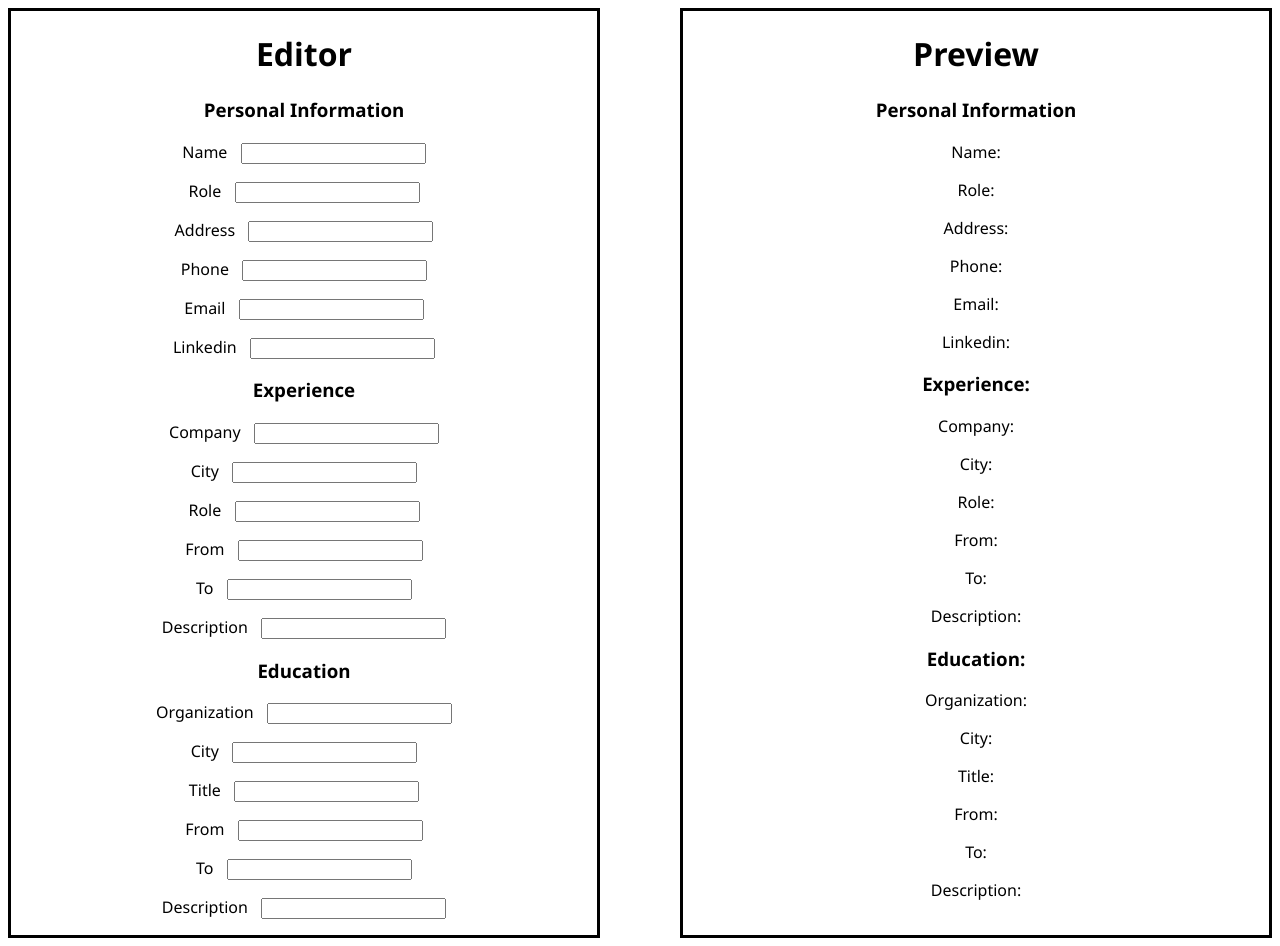
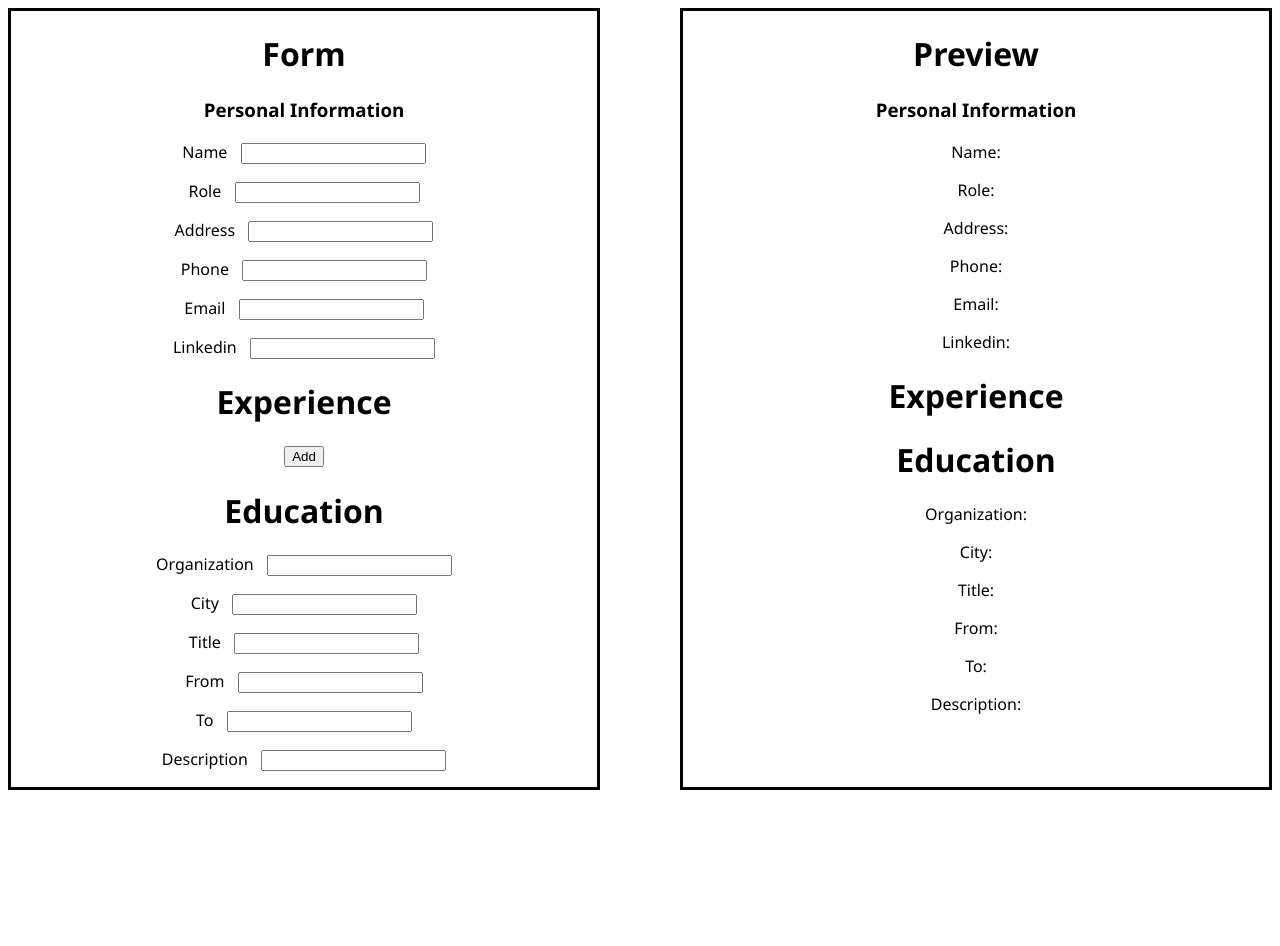
Before and after one commit to acamposcar/odin-cv, a React (Create React App) app: page / in a window 1280 px wide. After the commit the page ends 800 px from the top, so only its background shows below. Built offline with nearby package versions, Linux system fonts and the light colour scheme.

Commit message:
Organize files

```diff
--- a/package.json
+++ b/package.json
@@ -9,6 +9,7 @@
     "react": "^17.0.2",
     "react-dom": "^17.0.2",
     "react-scripts": "5.0.0",
+    "uniqid": "^5.4.0",
     "web-vitals": "^2.1.4"
   },
   "scripts": {
--- a/src/components/Wrapper.js
+++ b/src/components/Wrapper.js
@@ -1,10 +1,11 @@
 import React, { Component } from 'react';
-import PersonalInformationEditor from "./edit/PersonalInformationEditor";
-import ExperienceEditor from "./edit/ExperienceEditor";
-import EducationEditor from './edit/EducationEditor';
+import PersonalInformationEditor from "./forms/PersonalInformationEditor";
+import ExperienceEditor from "./forms/ExperienceEditor";
+import EducationEditor from './forms/EducationEditor';
 import PersonalInformationPreview from "./preview/PersonalInformationPreview";
 import ExperiencePreview from "./preview/ExperiencePreview";
 import EducationPreview from './preview/EducationPreview';
+import uniqid from "uniqid";
 
 
 
@@ -15,6 +16,11 @@ class Wrapper extends Component {
     this.handleChangePersonal = this.handleChangePersonal.bind(this);
     this.handleChangeExperience = this.handleChangeExperience.bind(this);
     this.handleChangeEducation = this.handleChangeEducation.bind(this);
+    this.handleSubmitExperience = this.handleSubmitExperience.bind(this);
+    this.handleDelete = this.handleDelete.bind(this);
+    this.handleEdit = this.handleEdit.bind(this);
+    this.hideComponent = this.hideComponent.bind(this);
+    this.addExperience = this.addExperience.bind(this);
 
     this.state = {
         personal:{
@@ -27,6 +33,7 @@ class Wrapper extends Component {
         },
         experience: [],
         company: {
+            id: uniqid(),
             name: '',
             city: '',
             role: '',
@@ -36,14 +43,23 @@ class Wrapper extends Component {
         },
         education: [],
         organization: {
+            id: uniqid(),
             organization: '',
             city: '',
             title: '',
             from: '',
             to: '',
             description: '',
+        },
+        showHideEducation: false,
+        showHideExperience: false,
+    };
   }
-    };
+
+    addExperience() {
+        this.setState({
+            experience: this.state.experience.concat(this.state.company),
+        });
     }
 
     handleChangePersonal(event) {
@@ -61,8 +77,7 @@ class Wrapper extends Component {
                 ...prevState.company,
                 [event.target.name]: event.target.value
             },
-            experience: this.state.experience.concat(this.state.company)
-        }))
+        }));
     }
 
     handleChangeEducation(event) {
@@ -71,18 +86,71 @@ class Wrapper extends Component {
                 ...prevState.organization,
                 [event.target.name]: event.target.value
             }
-        }))
+        }));
     }
 
 
+    handleSubmitExperience(event, companyID) {
+        console.log(companyID);
+        this.setState({
+            experience: this.state.experience.map(item => (item.id === companyID ? this.state.company : item)),
+            company: {
+                id: uniqid(),
+                name: '',
+                city: '',
+                role: '',
+                from: '',
+                to: '',
+                description: '',
+            },
+            showHideExperience: !this.state.showHideExperience
+        });
+    }
+
+    handleUpdate(companyID, text) {
+        this.setState({
+            experience: this.state.experience.map(item => (item.id === companyID ? this.state.company : item))
+        });
+    }
+
+    handleDelete(companyID){
+        this.setState({
+        experience: this.state.experience.filter((company) =>{
+            return company.id !== companyID;
+        })});
+    }
+
+    handleEdit(companyID){
+        this.setState({
+
+            company: this.state.experience.find((company) =>{
+                return company.id === companyID;
+            }),
+        });
+        console.log(this.state.company);
+    }
+
+    hideComponent(name) {
+        switch (name) {
+        case "showHideExperience":
+            this.setState({ showHideExperience: !this.state.showHideExperience });
+            break;
+        case "showHideEducation":
+            this.setState({ showHideEducation: !this.state.showHideEducation });
+            break;
+        default:
+            break;
+        }
+    }
+
     render() {
-        const { personal, company, organization, experience, education } = this.state;
+        const { personal, company, organization, experience, education, showHideEducation, showHideExperience } = this.state;
 
         return (
             <div className='wrapper'>
 
                 <div className='editor'>
-                    <h1>Editor</h1>
+                    <h1>Form</h1>
                     <PersonalInformationEditor
                         nameInput={personal.name}
                         emailInput={personal.email}
@@ -93,7 +161,30 @@ class Wrapper extends Component {
                         inputChange={this.handleChangePersonal}
                     />
 
+                    <h1>Experience</h1>
+
+                    <ul>
+                        {experience.map((company) => {
+                            return (
+                                <li key={company.id}>
+                                    {company.name}
+                                    <button onClick={(e) => this.handleDelete(company.id, e)}>Delete</button>
+                                    <button onClick={(e) => {
+                                        this.handleEdit(company.id, e);
+                                        this.hideComponent("showHideExperience");
+                                    }}>
+                                        Edit
+                                    </button>
+                                </li>
+                            );
+                        })}
+                    </ul>
+
+                    {showHideExperience
+                    ?
                         <ExperienceEditor
+                        key={company.id}
+                        id={company.id}
                         nameInput={company.name}
                         cityInput={company.city}
                         roleInput={company.role}
@@ -101,8 +192,20 @@ class Wrapper extends Component {
                         toInput={company.to}
                         descriptionInput={company.description}
                         inputChange={this.handleChangeExperience}
+                        handleSubmit={this.handleSubmitExperience}
                         />
+                    :
+                        <button onClick={() => {
+                            this.hideComponent("showHideExperience");
+                            this.addExperience();
+                        }}>
+                            Add
+                        </button>
+                    }
 
+
+
+                    <h1>Education</h1>
                     <EducationEditor
                         organizationInput={organization.organization}
                         cityInput={organization.city}
@@ -111,6 +214,7 @@ class Wrapper extends Component {
                         toInput={organization.to}
                         descriptionInput={organization.description}
                         inputChange={this.handleChangeEducation}
+
                     />
 
                 </div>
@@ -126,8 +230,11 @@ class Wrapper extends Component {
                         phoneValue={personal.phone}
                         roleValue={personal.role}
                     />
-
+                    <h1>Experience</h1>
+                    {experience.map((company) => {
+                        return (
                             <ExperiencePreview
+                                key={company.id}
                                 name={company.name}
                                 city={company.city}
                                 role={company.role}
@@ -135,8 +242,9 @@ class Wrapper extends Component {
                                 to={company.to}
                                 description={company.description}
                             />
-
-
+                        );
+                    })}
+                    <h1>Education</h1>
                     <EducationPreview
                         organization={organization.organization}
                         city={organization.city}
--- a/src/components/edit/ExperienceEditor.js
+++ b/src/components/forms/EducationEditor.js
@@ -2,7 +2,7 @@ import React, { Component } from 'react';
 import TextField from '../utils/TextField';
 
 
-class ExperienceEditor extends Component {
+class EducationEditor extends Component {
   constructor(props) {
     super(props);
     this.handleSubmit = this.handleSubmit.bind(this);
@@ -15,12 +15,11 @@ class ExperienceEditor extends Component {
     render() {
 
         return (
-            <div className='experience-editor'>
-                <h3>Experience</h3>
+            <div className='education-editor'>
                   <form id='personal-info-form' onSubmit={this.handleSubmit}>
-                    <TextField label='Company' name='name' value={this.props.nameInput} inputChange={this.props.inputChange} />
+                    <TextField label='Organization' name='organization' value={this.props.organizationInput} inputChange={this.props.inputChange} />
                     <TextField label='City' name='city' value={this.props.cityInput} inputChange={this.props.inputChange} />
-                    <TextField label='Role' name='role' value={this.props.roleInput} inputChange={this.props.inputChange} />
+                    <TextField label='Title' name='title' value={this.props.titleInput} inputChange={this.props.inputChange} />
                     <TextField label='From' name='from' value={this.props.fromInput} inputChange={this.props.inputChange} />
                     <TextField label='To' name='to' value={this.props.toInput} inputChange={this.props.inputChange} />
                     <TextField label='Description' name='description' value={this.props.descriptionInput} inputChange={this.props.inputChange} />
@@ -30,4 +29,4 @@ class ExperienceEditor extends Component {
     }
 }
 
-export default ExperienceEditor;
+export default EducationEditor;
--- a/src/components/edit/EducationEditor.js
+++ b/src/components/forms/ExperienceEditor.js
@@ -2,32 +2,30 @@ import React, { Component } from 'react';
 import TextField from '../utils/TextField';
 
 
-class EducationEditor extends Component {
+class ExperienceEditor extends Component {
   constructor(props) {
     super(props);
-    this.handleSubmit = this.handleSubmit.bind(this);
-  }
-
-  handleSubmit(event) {
-    event.preventDefault();
   }
 
     render() {
 
         return (
-            <div className='education-editor'>
-                <h3>Education</h3>
-                  <form id='personal-info-form' onSubmit={this.handleSubmit}>
-                    <TextField label='Organization' name='organization' value={this.props.organizationInput} inputChange={this.props.inputChange} />
+            <div className='experience-editor'>
+                  <form id='personal-info-form' onSubmit={(event) => {
+                      event.preventDefault();
+                      this.props.handleSubmit(event, this.props.id);
+                      }}>
+                    <TextField label='Company' name='name' value={this.props.nameInput} inputChange={this.props.inputChange} />
                     <TextField label='City' name='city' value={this.props.cityInput} inputChange={this.props.inputChange} />
-                    <TextField label='Title' name='title' value={this.props.titleInput} inputChange={this.props.inputChange} />
+                    <TextField label='Role' name='role' value={this.props.roleInput} inputChange={this.props.inputChange} />
                     <TextField label='From' name='from' value={this.props.fromInput} inputChange={this.props.inputChange} />
                     <TextField label='To' name='to' value={this.props.toInput} inputChange={this.props.inputChange} />
                     <TextField label='Description' name='description' value={this.props.descriptionInput} inputChange={this.props.inputChange} />
+                    <input type="submit" value="Save" />
                   </form>
             </div>
         );
     }
 }
 
-export default EducationEditor;
+export default ExperienceEditor;
--- a/src/components/preview/EducationPreview.js
+++ b/src/components/preview/EducationPreview.js
@@ -7,7 +7,6 @@ class EducationPreview extends Component {
     render() {
         return (
             <div className='education-preview'>
-              <h3>Education:</h3>
                 <p>Organization: {this.props.organization}</p>
                 <p>City: {this.props.city}</p>
                 <p>Title: {this.props.title}</p>
--- a/src/components/preview/ExperiencePreview.js
+++ b/src/components/preview/ExperiencePreview.js
@@ -7,7 +7,6 @@ class ExperiencePreview extends Component {
     render() {
         return (
             <div className='experience-preview'>
-              <h3>Experience:</h3>
                 <p>Company: {this.props.name}</p>
                 <p>City: {this.props.city}</p>
                 <p>Role: {this.props.role}</p>
```
Also changed, not shown: src/components/forms/PersonalInformationEditor.js (renamed from src/components/edit/PersonalInformationEditor.js), 1 other file (tests, documents, lock files or other folders). Lines whose indentation alone changed are shown as unchanged.
